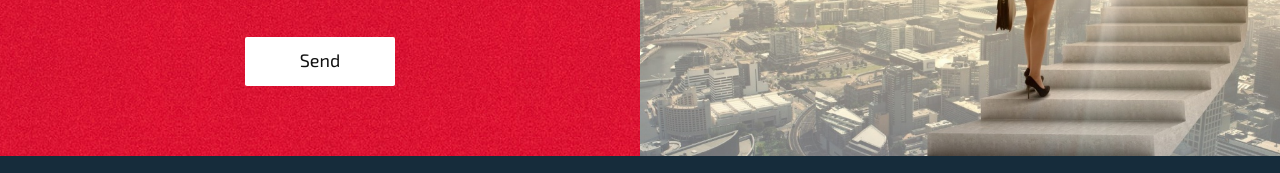
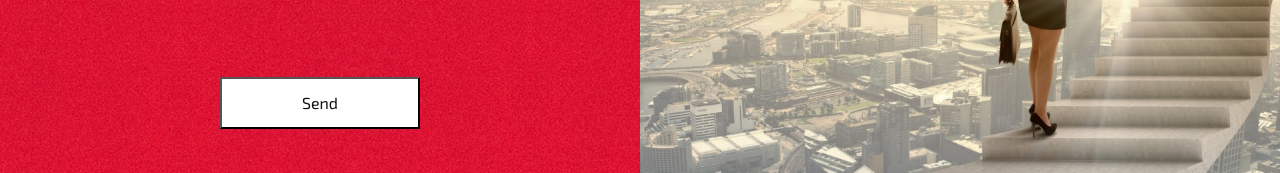
Before and after one commit to Maxim-Shamota/finakademiya, a website: page src/index.html in a window 1280 px wide. Shown: the part 4788-4961 px from the top of the page. Drawn offline with nearby package versions, Linux system fonts and the light colour scheme; files that its build step writes are made by us from their sources.

Commit message:
correct button

```diff
--- a/src/index.html
+++ b/src/index.html
@@ -292,7 +292,7 @@
                                 <textarea placeholder="Write your message here"></textarea>
                             </div>
                             <div class="inputBx">
-                                <input type="submit" value="Send">
+                                <button>Send</button>
                             </div>
                         </div>
                     </div>
--- a/src/js/script.js
+++ b/src/js/script.js
@@ -37,7 +37,6 @@ if (localStorage.getItem('checkLang')) {
 }
 
 //toggle langueges
-
 checkLang.addEventListener('change', () => {
     if (checkLang.checked) {
         localStorage.setItem('checkLang', true);
--- a/src/sass/blocks/_about.scss
+++ b/src/sass/blocks/_about.scss
@@ -53,7 +53,7 @@
             margin-top: 40px;
         }
         .btn:hover {
-            box-shadow: 0 10px 20px rgb(68, 62, 62);
+            box-shadow: 10px 10px 15px rgba(255, 255, 255, .2);
             font-weight: 700;
         }
     }
--- a/src/sass/blocks/_contacts.scss
+++ b/src/sass/blocks/_contacts.scss
@@ -86,15 +86,20 @@
             color: #fff;
         }
 
-        input[type="submit"] {
-            width: 150px;
+        button {
+            padding: 12px;
+            width: 200px;
             background: #fff;
             color: #111;
             cursor: pointer;
-            border-radius: 2px;
+            text-align: center;
+            margin-top: 40px;
+            outline: none;
+            font-weight: 300;
         }
-        input[type="submit"]:hover {
-            box-shadow: 0 5px 10px #000;
+        button:hover {
+            box-shadow: 20px 20px 30px rgba(0, 0, 0, .5);
+            font-weight: 700;
         }
     }
 }
```
Also changed, not shown: dist/css/style.min.css, dist/index.html, dist/js/script.js.
